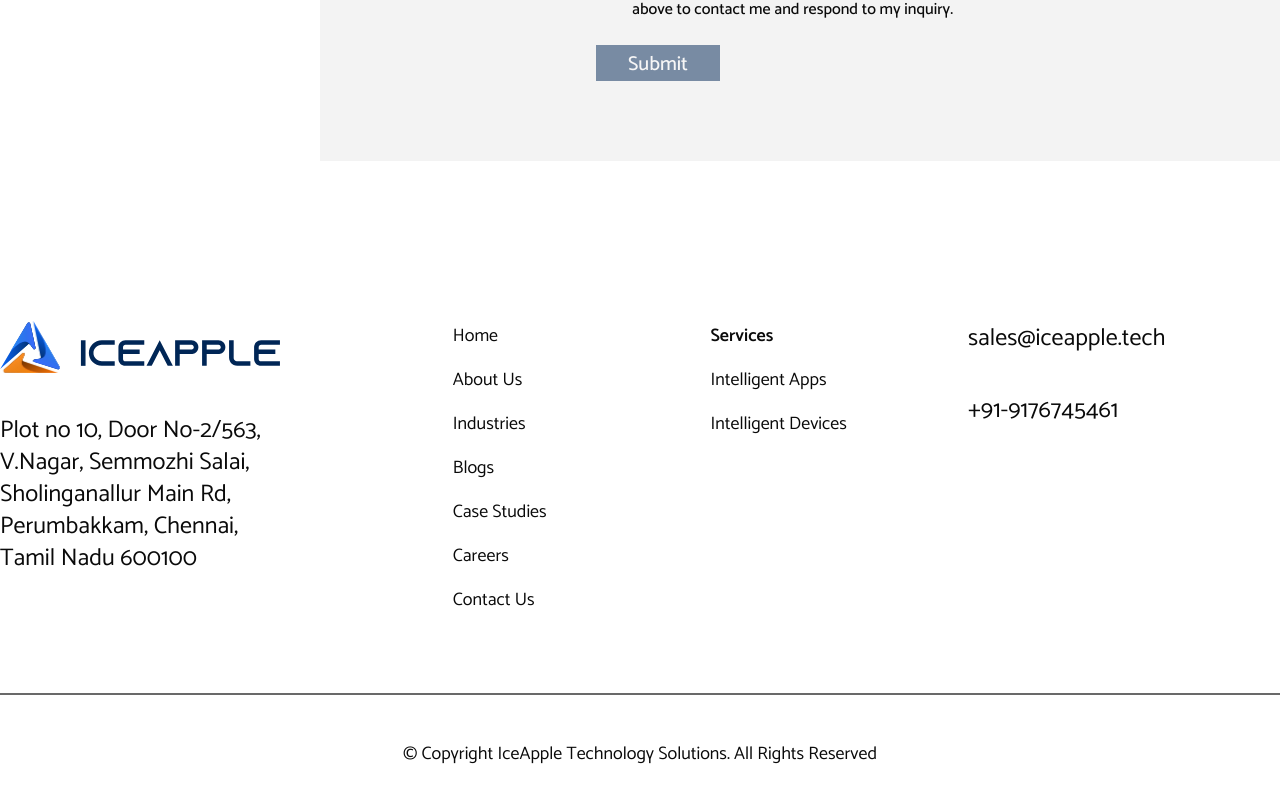
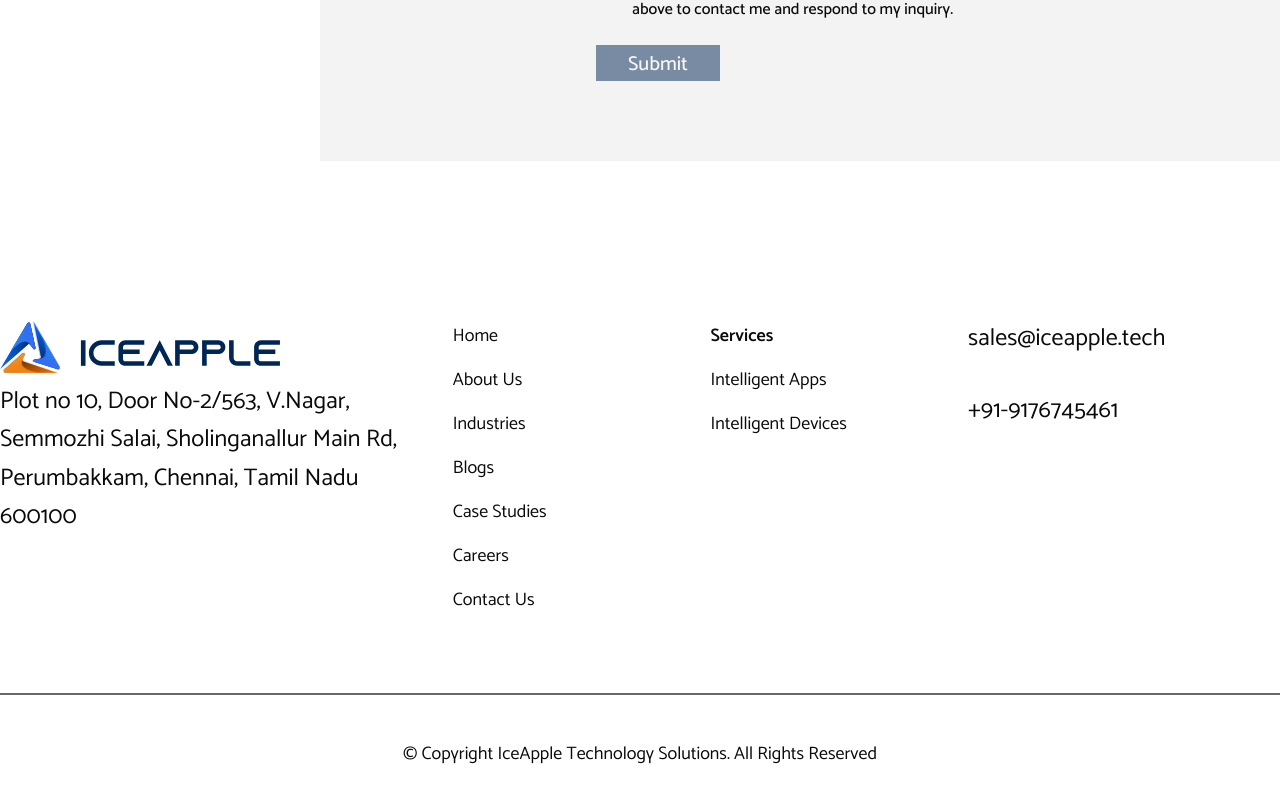
Before and after one commit to ThirstyNeuronsTeam/iceapple-website, a Next.js app: page / in a window 1280 px wide. Shown: the part 9383-10184 px from the top of the page. Built offline with nearby package versions, Linux system fonts and the light colour scheme.

Commit message:
Footer section changes

```diff
--- a/data/footer/footer.json
+++ b/data/footer/footer.json
@@ -20,12 +20,12 @@
       {
         "id": 4,
         "menuName": "Blogs",
-        "menuUrl": "/blogs"
+        "menuUrl": "resources/blogs"
       },
       {
         "id": 5,
         "menuName": "Case Studies",
-        "menuUrl": "/case-studies"
+        "menuUrl": "resources/case-studies"
       },
       {
         "id": 6,
--- a/src/app/globals.css
+++ b/src/app/globals.css
@@ -140,3 +140,50 @@ body {
     margin-right: auto;
   }
 }
+
+/* Footer styling */
+.footer-logo-section {
+  display: flex;
+  flex-direction: column;
+  min-width: 0;
+  overflow: visible;
+}
+
+.footer-logo-wrapper {
+  margin-bottom: 1rem;
+  flex-shrink: 0;
+  width: fit-content;
+}
+
+.footer-address {
+  display: block !important;
+  clear: both !important;
+  width: 100% !important;
+  max-width: 100% !important;
+  word-wrap: break-word !important;
+  overflow-wrap: break-word !important;
+  hyphens: auto !important;
+  line-height: 1.5 !important;
+  grid-column: unset !important;
+  grid-template-columns: none !important;
+  margin-top: 1rem !important;
+}
+
+@media (min-width: 640px) {
+  .footer-logo-wrapper {
+    margin-bottom: 0rem;
+  }
+
+  .footer-address {
+    line-height: 1.6 !important;
+    width: 100% !important;
+    margin-top: 0.5rem !important;
+  }
+}
+
+@media (min-width: 768px) {
+  .footer-address {
+    width: 100% !important;
+    max-width: none !important;
+  }
+}
--- a/src/components/common/footer/index.tsx
+++ b/src/components/common/footer/index.tsx
@@ -38,9 +38,11 @@ const Footer: React.FC<FooterProps> = ({ footerData }) => {
     <>
   <div className="relative mt-9 sm:mt-40 max-w-7xl mx-auto px-4 sm:px-6 lg:px-0">
         <div className="flex flex-col gap-4 md:flex-row font-inter mb-14 sm:mb-20">
-          <div className="sm:w-[35%] order-1">
-            <LogoWithCompanyName />
-            <p className="sm:w-2/3 mt-4 sm:mt-10 text-sm sm:text-lg xl:text-2xl">
+          <div className="footer-logo-section sm:w-[35%] order-1">
+            <div className="footer-logo-wrapper">
+              <LogoWithCompanyName />
+            </div>
+            <p className="footer-address mt-4 sm:mt-10 text-sm sm:text-lg xl:text-2xl">
               {footerData.address}
             </p>
           </div>
```
